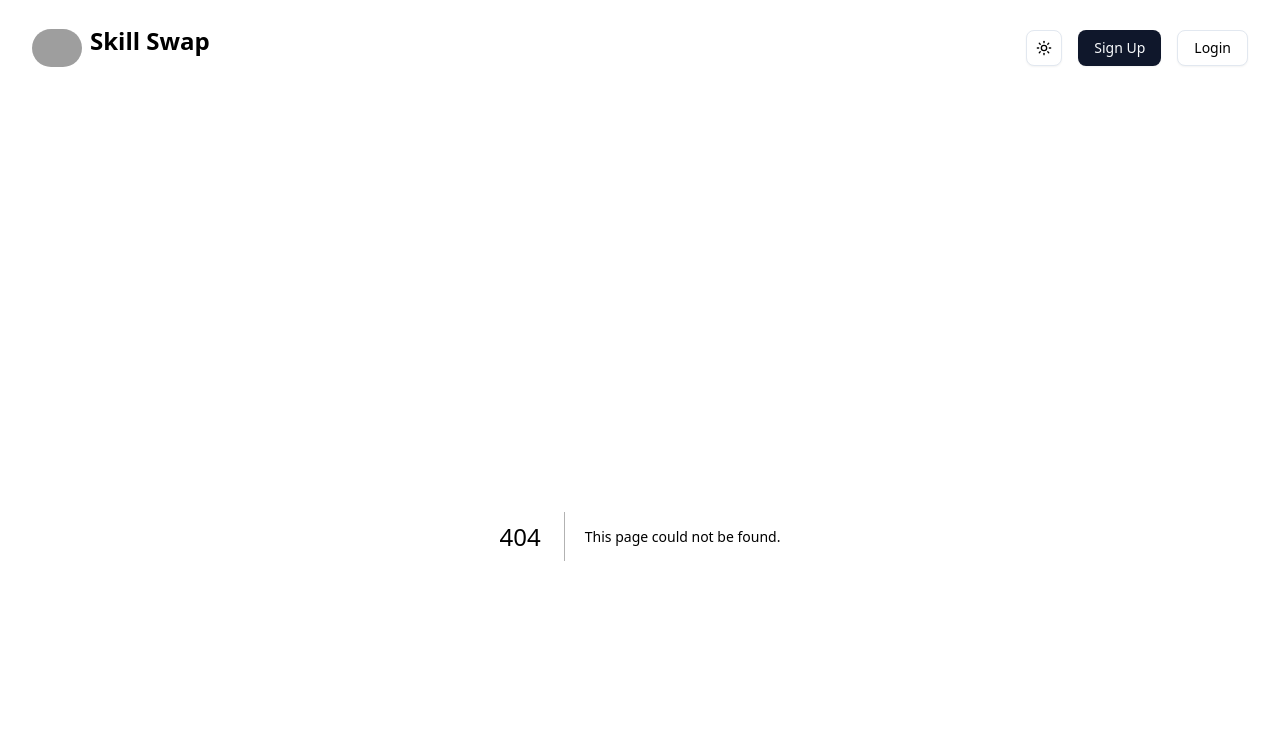
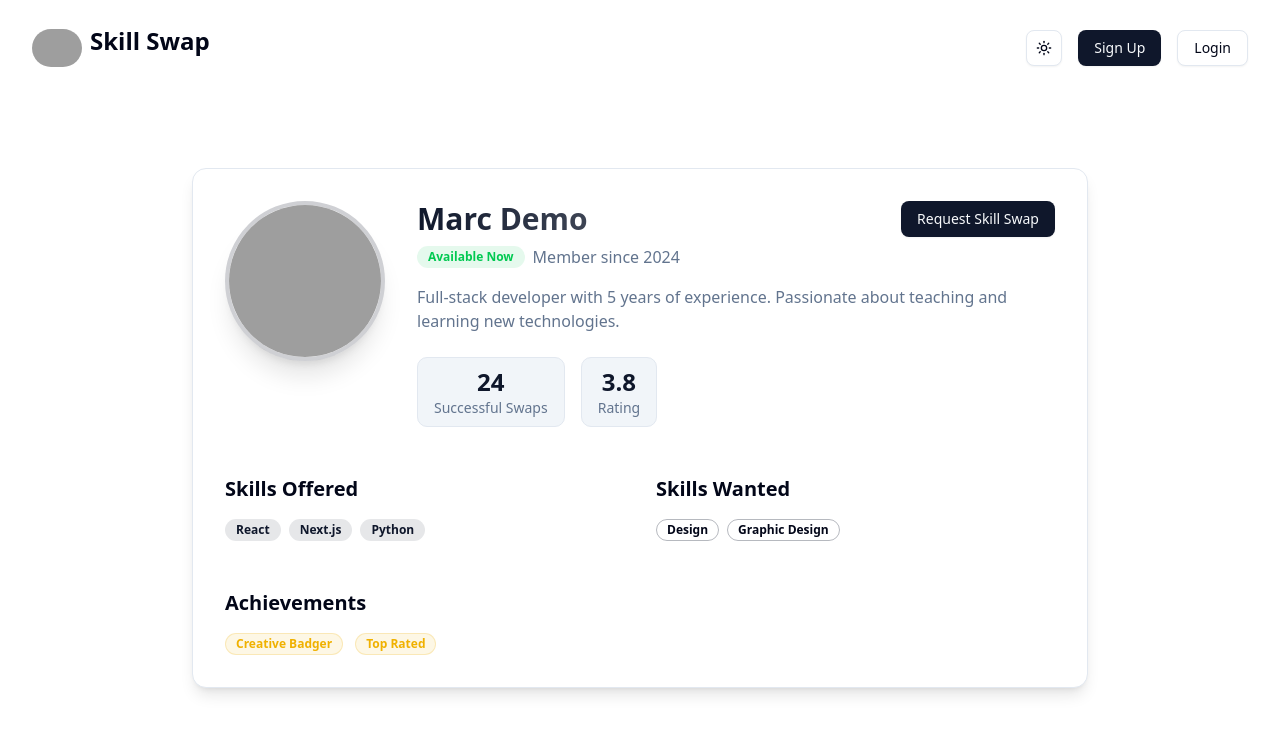
Before and after one commit to cloudQuest7/skill-swap, a Next.js app in the folder skill_swap/: page /profile/1 in a window 1280 px wide. Before the commit this address had no page. Shown: the top 734 px of the page. Built offline with nearby package versions, Linux system fonts and the light colour scheme; grey boxes are pictures that could not be loaded.

Commit message:
auth-actions

```diff
--- /dev/null
+++ b/skill_swap/src/app/profile/[id]/page.tsx
@@ -0,0 +1,115 @@
+"use client"
+
+import React from 'react';
+import Image from 'next/image';
+import { Badge } from '@/frontend/Components/ui/badge';
+import { Button } from '@/frontend/Components/ui/button';
+
+interface ProfilePageProps {
+  params: {
+    id: string;
+  }
+}
+
+export default function ProfilePage({ params }: ProfilePageProps) {
+  // In a real app, fetch user data based on params.id
+  const profile = {
+    name: "Marc Demo",
+    profileImage: "/placeholder-avatar.jpg",
+    skillsOffered: ["React", "Next.js", "Python"],
+    skillsWanted: ["Design", "Graphic Design"],
+    rating: 3.8,
+    availability: "Available Now",
+    about: "Full-stack developer with 5 years of experience. Passionate about teaching and learning new technologies.",
+    achievements: ["Creative Badger", "Top Rated"],
+    totalSwaps: 24,
+    joinedDate: "2024"
+  };
+
+  return (
+    <div className="container mx-auto px-4 py-8">
+      <div className="max-w-4xl mx-auto">
+        {/* Header Section */}
+        <div className="p-8 rounded-xl bg-card border border-border shadow-lg dark:bg-gray-900/50 dark:border-gray-800">
+          <div className="flex flex-col md:flex-row gap-8 items-start">
+            <div className="relative h-40 w-40 rounded-full overflow-hidden border-4 border-primary/20 dark:border-primary/10 shadow-xl">
+              <Image
+                src={profile.profileImage}
+                alt={`${profile.name}'s profile`}
+                fill
+                className="object-cover"
+              />
+            </div>
+
+          <div className="flex-1">
+            <div className="flex justify-between items-start">
+              <div>
+                <h1 className="text-3xl font-bold mb-2 bg-gradient-to-r from-primary to-primary/70 bg-clip-text text-transparent dark:from-primary/90 dark:to-primary/60">{profile.name}</h1>
+                <div className="flex items-center gap-2 mb-4">
+                  <Badge variant="default" className="bg-green-500/10 text-green-500 dark:bg-green-500/20 dark:text-green-400">
+                    {profile.availability}
+                  </Badge>
+                  <span className="text-muted-foreground dark:text-gray-400">Member since {profile.joinedDate}</span>
+                </div>
+              </div>
+              <Button className="bg-primary text-primary-foreground hover:bg-primary/90 dark:bg-primary/80 dark:hover:bg-primary/70 transition-colors">
+                Request Skill Swap
+              </Button>
+            </div>
+
+            <p className="text-muted-foreground dark:text-gray-400 mb-6">{profile.about}</p>
+
+            <div className="flex gap-4">
+              <div className="text-center px-4 py-2 bg-muted dark:bg-gray-800 rounded-lg border border-border dark:border-gray-700">
+                <div className="text-2xl font-bold text-primary dark:text-primary/90">{profile.totalSwaps}</div>
+                <div className="text-sm text-muted-foreground dark:text-gray-400">Successful Swaps</div>
+              </div>
+              <div className="text-center px-4 py-2 bg-muted dark:bg-gray-800 rounded-lg border border-border dark:border-gray-700">
+                <div className="text-2xl font-bold text-primary dark:text-primary/90">{profile.rating}</div>
+                <div className="text-sm text-muted-foreground dark:text-gray-400">Rating</div>
+              </div>
+            </div>
+          </div>
+        </div>
+
+        {/* Skills Section */}
+        <div className="grid md:grid-cols-2 gap-8 mt-12">
+          <div className="space-y-4">
+            <h2 className="text-xl font-semibold mb-4 dark:text-gray-200">Skills Offered</h2>
+            <div className="flex flex-wrap gap-2">
+              {profile.skillsOffered.map((skill) => (
+                <Badge key={skill} variant="default" className="bg-primary/10 text-primary hover:bg-primary/20 dark:bg-primary/20 dark:text-primary/90 dark:hover:bg-primary/30">
+                  {skill}
+                </Badge>
+              ))}
+            </div>
+          </div>
+
+          <div className="space-y-4">
+            <h2 className="text-xl font-semibold mb-4 dark:text-gray-200">Skills Wanted</h2>
+            <div className="flex flex-wrap gap-2">
+              {profile.skillsWanted.map((skill) => (
+                <Badge key={skill} variant="outline" className="border-primary/30 dark:border-primary/20 dark:text-gray-300">
+                  {skill}
+                </Badge>
+              ))}
+            </div>
+          </div>
+        </div>
+
+        {/* Achievements Section */}
+        <div className="mt-12">
+          <h2 className="text-xl font-semibold mb-4 dark:text-gray-200">Achievements</h2>
+          <div className="flex flex-wrap gap-3">
+            {profile.achievements.map((achievement) => (
+              <Badge key={achievement} className="bg-yellow-500/10 text-yellow-500 border-yellow-500/20 dark:bg-yellow-500/20 dark:text-yellow-400 dark:border-yellow-500/30">
+                {achievement}
+              </Badge>
+            ))}
+          </div>
+        </div>
+      </div>
+    </div>
+    </div>
+  );
+}
--- a/skill_swap/src/frontend/Components/AuthForm.tsx
+++ b/skill_swap/src/frontend/Components/AuthForm.tsx
@@ -7,7 +7,7 @@ import { Input } from './ui/input';
 import { toast } from 'sonner';
 import { Button } from './ui/button';
 import { Link, Loader2 } from 'lucide-react';
-import { start } from 'repl';
+import { loginAction, signUpAction } from '@/lib/actions/auth-actions';
 
 type Props = {
   type: 'login' | 'signup';
@@ -22,35 +22,31 @@ function AuthForm({type}:Props) {
     const handleSubmit = async (event: React.FormEvent<HTMLFormElement>) => {
         event.preventDefault();
         const formData = new FormData(event.currentTarget);
+
         startTransition(async () => {
+          try {
             const email = formData.get('email') as string;
             const password = formData.get('password') as string;
-        let errorMessage;
-        let title;
-        let description;
-        if (isLoginForm) {
-          errorMessage = (await loginAction(email, password)).errorMessage;
-          title = "Logged in";
-            description = "You have successfully logged in.";
-        } else {
-          errorMessage = (await signUpAction(email, password)).errorMessage;
-          title = "Signed up";
-          description = "Check your Email for Comfirmation link.";
+
+            const response = isLoginForm
+              ? await loginAction(email, password)
+              : await signUpAction(email, password);
+
+            if (response.errorMessage) {
+              toast.error(response.errorMessage);
+              return;
             }
 
-        if (errorMessage) {
-          toast({
-            title: "Action Failed",
-            description: errorMessage,
-            variant: "destructive",
-          });
+            if (response.success) {
+              if (isLoginForm) {
+                toast.success("Welcome back! Successfully logged in.");
               } else {
-          toast({
-            title,
-            description,
-            variant: "success",
-          });
+                toast.success("Account created! Please check your email for confirmation.");
+              }
               router.push("/");
+            }
+          } catch (error) {
+            toast.error("An unexpected error occurred. Please try again.");
           }
         });
     };
@@ -70,14 +66,15 @@ function AuthForm({type}:Props) {
             </div>
 
             <div className='flex flex-col space-y-1.5'>
-                <Label htmlFor='email'>Password</Label>
+                <Label htmlFor='password'>Password</Label>
                 <Input
                 id="password"
                 name='password'
-                placeholder="Enter your email"
+                placeholder="Enter your password"
                 type='password'
                 required
                 disabled={isPending}
+                minLength={8}
                 />
             </div>
         </CardContent>
--- a/skill_swap/src/frontend/Components/SkillCard.tsx
+++ b/skill_swap/src/frontend/Components/SkillCard.tsx
@@ -2,6 +2,7 @@
 
 import React from 'react';
 import Image from 'next/image';
+import { useRouter } from 'next/navigation';
 import { Button } from '@/frontend/Components/ui/button';
 import { Badge } from '@/frontend/Components/ui/badge';
 
@@ -14,8 +15,19 @@ interface SkillProfile {
 }
 
 export function SkillCard({ profile }: { profile: SkillProfile }) {
+  const router = useRouter();
+
+  const handleCardClick = () => {
+    // Convert name to URL-friendly format for the ID
+    const profileId = profile.name.toLowerCase().replace(/\s+/g, '-');
+    router.push(`/profile/${profileId}`);
+  };
+
   return (
-    <div className="p-6 rounded-xl bg-card border border-border hover:shadow-lg transition-all duration-300">
+    <div
+      className="p-6 rounded-xl bg-card border border-border hover:shadow-lg transition-all duration-300 cursor-pointer"
+      onClick={handleCardClick}
+    >
       <div className="flex items-start gap-4">
         <div className="relative h-16 w-16 rounded-full overflow-hidden">
           <Image
@@ -59,7 +71,14 @@ export function SkillCard({ profile }: { profile: SkillProfile }) {
             <span className="text-lg font-semibold">{profile.rating}</span>
             <span className="text-sm text-muted-foreground">/5</span>
           </div>
-          <Button className="bg-primary text-primary-foreground hover:bg-primary/90">
+          <Button
+            className="bg-primary text-primary-foreground hover:bg-primary/90"
+            onClick={(e) => {
+              e.stopPropagation();
+              // Handle request logic here
+              alert('Request sent!');
+            }}
+          >
             Request
           </Button>
         </div>
--- /dev/null
+++ b/skill_swap/src/lib/actions/auth-actions.ts
@@ -0,0 +1,50 @@
+"use server";
+
+export interface AuthResponse {
+  errorMessage?: string;
+  success?: boolean;
+}
+
+export async function loginAction(email: string, password: string): Promise<AuthResponse> {
+  try {
+    // Basic validation
+    if (!email || !password) {
+      return { errorMessage: "Email and password are required" };
+    }
+
+    // In a real app, you would validate against your backend
+    // This is just a mock implementation
+    if (email === "test@example.com" && password === "password123") {
+      return { success: true };
+    }
+
+    return { errorMessage: "Invalid email or password" };
+  } catch (error) {
+    console.error("Login error:", error);
+    return { errorMessage: "An unexpected error occurred" };
+  }
+}
+
+export async function signUpAction(email: string, password: string): Promise<AuthResponse> {
+  try {
+    // Basic validation
+    if (!email || !password) {
+      return { errorMessage: "Email and password are required" };
+    }
+
+    if (password.length < 8) {
+      return { errorMessage: "Password must be at least 8 characters long" };
+    }
+
+    // In a real app, you would create the user in your backend
+    // This is just a mock implementation
+    if (email === "test@example.com") {
+      return { errorMessage: "Email already exists" };
+    }
+
+    return { success: true };
+  } catch (error) {
+    console.error("Sign up error:", error);
+    return { errorMessage: "An unexpected error occurred" };
+  }
+}
```
Lines whose indentation alone changed are shown as unchanged.
